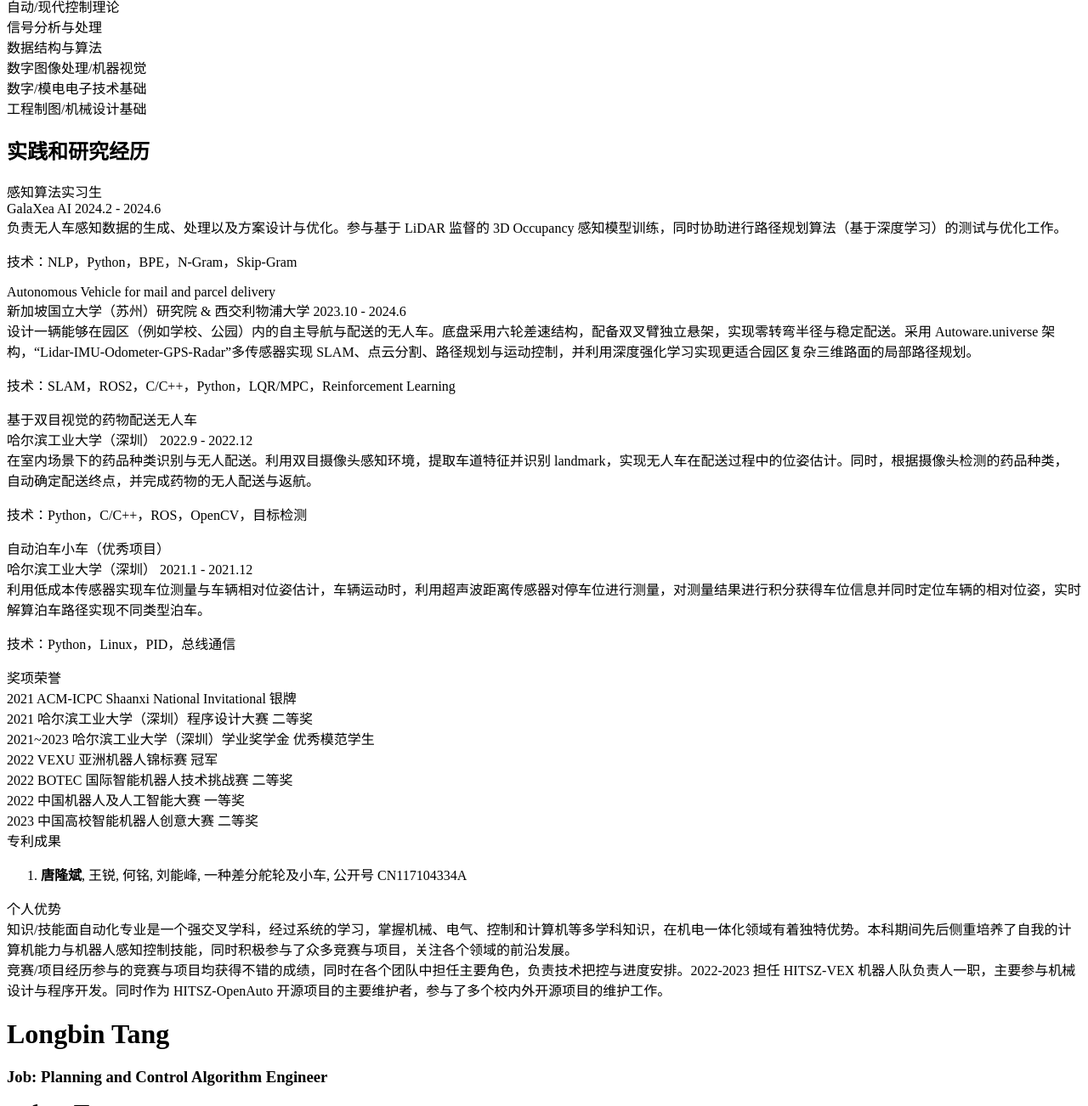
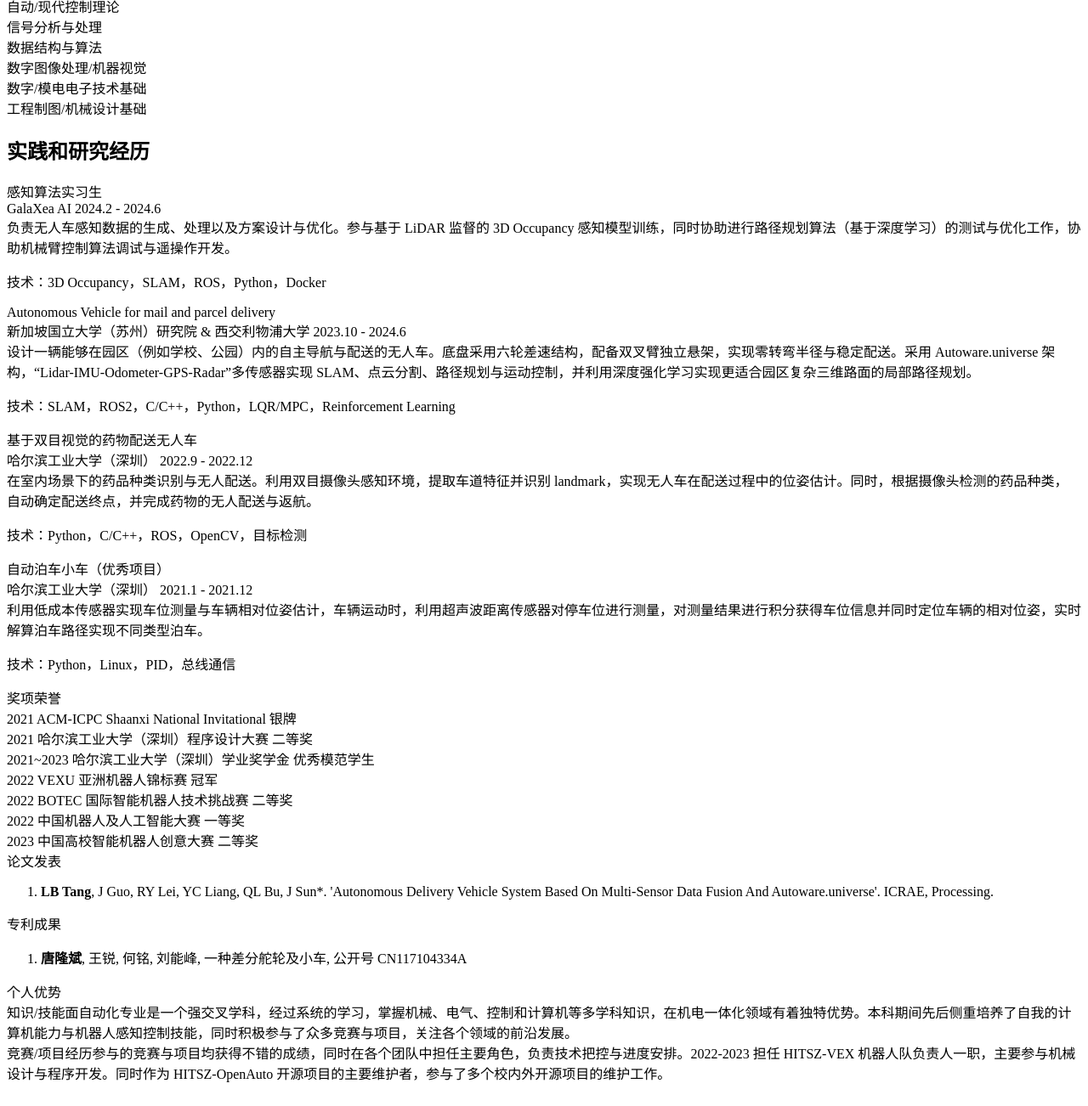
Before and after one commit to TangLongbin/longbin.tech, a Jekyll site: the page built from pages/cv.md, in a window 1280 px wide and 1400 px high, scrolled down 1118 px, cut to the strip 0-1302 px from the top of the window. Shown: the whole strip at 85% size. Built offline with Jekyll 4.4.1, drawn with Linux system fonts in a browser that asks for light colours; a style sheet for code colours, icons or effects is not loaded.

Commit message:
update cv

```diff
--- a/_data/cv.yml
+++ b/_data/cv.yml
@@ -45,8 +45,8 @@
     - role: "感知算法实习生"
       company: "GalaXea AI"
       time: "2024.2 - 2024.6"
-      details: "负责无人车感知数据的生成、处理以及方案设计与优化。参与基于 LiDAR 监督的 3D Occupancy 感知模型训练，同时协助进行路径规划算法（基于深度学习）的测试与优化工作。"
-      tech: "技术：NLP，Python，BPE，N-Gram，Skip-Gram"
+      details: "负责无人车感知数据的生成、处理以及方案设计与优化。参与基于 LiDAR 监督的 3D Occupancy 感知模型训练，同时协助进行路径规划算法（基于深度学习）的测试与优化工作，协助机械臂控制算法调试与遥操作开发。"
+      tech: "技术：3D Occupancy，SLAM，ROS，Python，Docker"
     - role: "Autonomous Vehicle for mail and parcel delivery"
       company: "新加坡国立大学（苏州）研究院 & 西交利物浦大学"
       time: "2023.10 - 2024.6"
@@ -70,8 +70,8 @@
     - 2022 BOTEC 国际智能机器人技术挑战赛 二等奖
     - 2022 中国机器人及人工智能大赛 一等奖
     - 2023 中国高校智能机器人创意大赛 二等奖
-  # publications:
-  #   - "<b>诸葛亮</b>, 关羽, 张飞, 赵云, 刘备*. 《七出岐山的必要性》. 三国志快报, 2021(1):110-118."
+  publications:
+    - "<b>LB Tang</b>, J Guo, RY Lei, YC Liang, QL Bu, J Sun*. 'Autonomous Delivery Vehicle System Based On Multi-Sensor Data Fusion And Autoware.universe'. ICRAE, Processing."
   #   - "<b>诸葛亮</b>, 周瑜, 关羽, 黄盖, 鲁肃, 孙权*, 刘备*. 《吴蜀联盟为什么行》. 三国志简报, 2020(1):110-118."
   #   - "<b>诸葛亮</b>, 周瑜, 荀彧, 曹操*, 孙权*, 刘备*. 《三个国家的浪漫史》. 三国志综述, 2022(1):110-118."
   patents:
```
